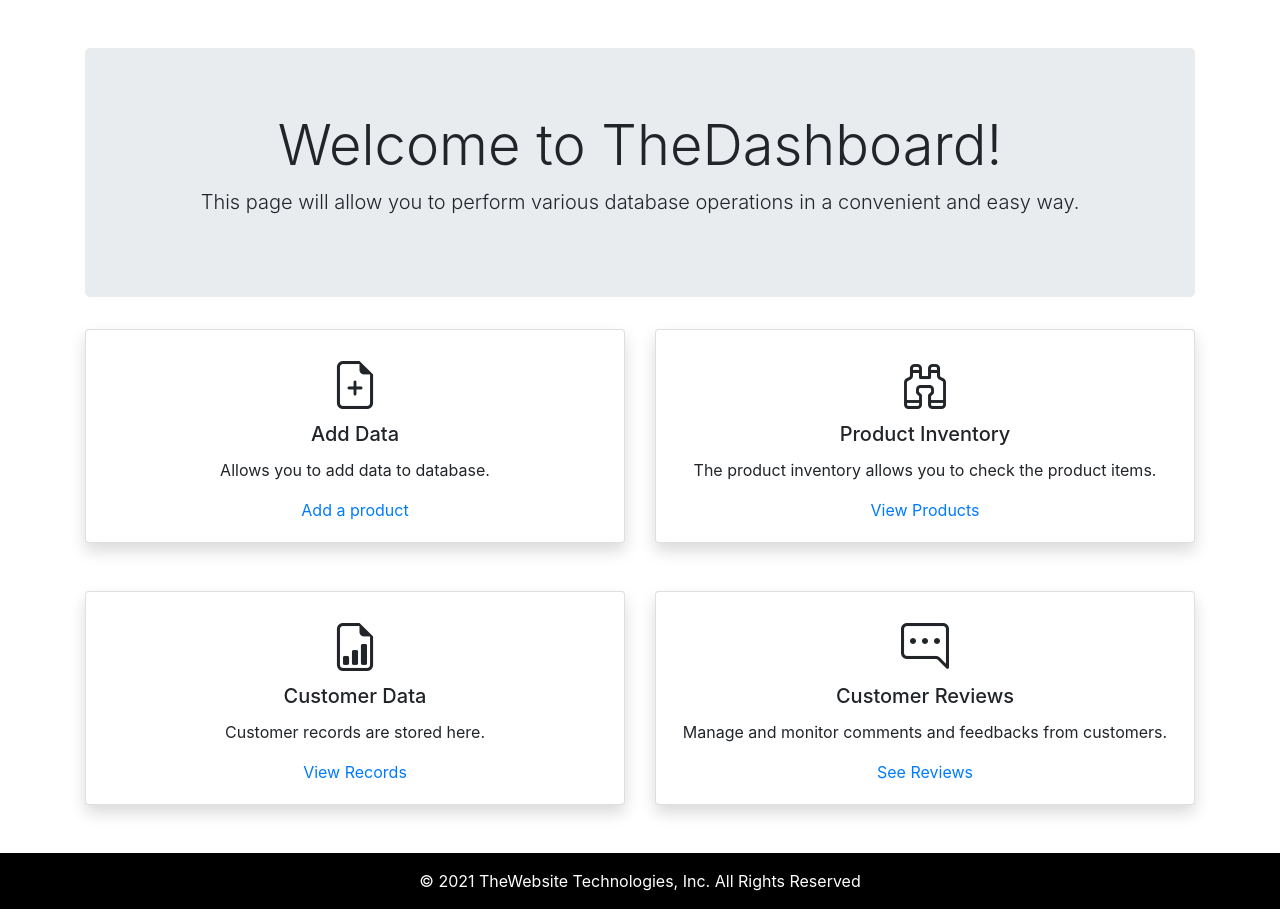
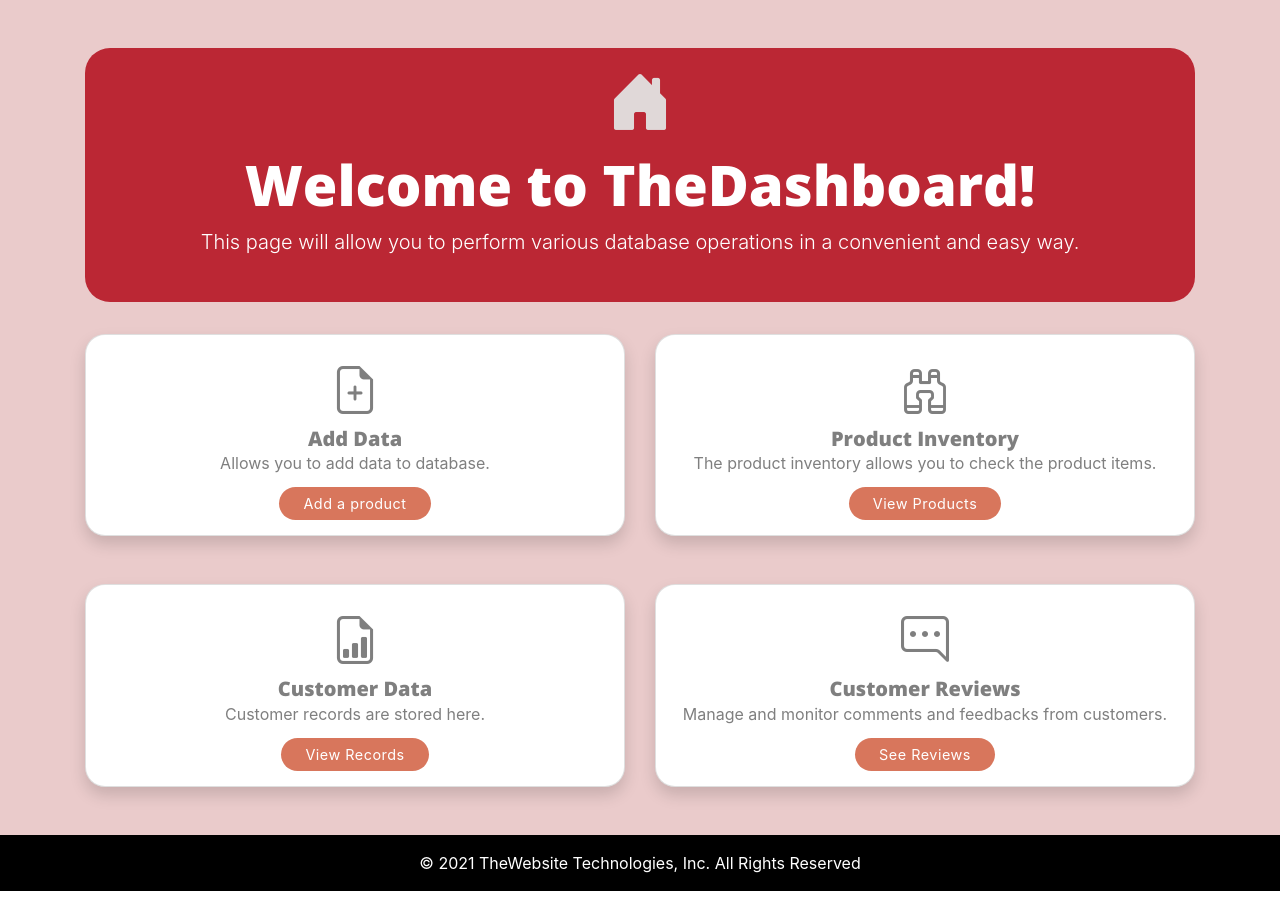
Before and after one commit to jjpormento21/TheJaJeJiJoJu, a Flask app: page /admin/dashboard in a window 1280 px wide. Shown: the part 56-965 px from the top of the page. Run offline with Flask 2, Linux system fonts and the light colour scheme; some libraries are stand-ins or nearby versions.

Commit message:
edited dashboard

```diff
--- a/static/css/admin.css
+++ b/static/css/admin.css
@@ -1,3 +1,8 @@
+/* Fonts */
+@import url('https://fonts.googleapis.com/css2?family=Open+Sans:wght@800&display=swap');
+@import url('https://fonts.googleapis.com/css2?family=Open+Sans:wght@300&display=swap');
+@import url('https://fonts.googleapis.com/css2?family=Open+Sans:wght@300;400&display=swap');
+
 #dashboard-footer{
     background-color: #000;
     padding: 1em;
@@ -5,10 +10,65 @@
     text-align: center;
 }
 
+.bg-color {
+    background-color: #EACBCB;
+}
+
+.jumbotron {
+    background-color: #BB2734;
+    border-radius: 25px;
+}
+
 .collapse-custom{
     padding: 0 1.25rem 0;
 }
 
 .dashboard-icon{
+    color: #7f7f7f;
     font-size: 3rem;
 }
+
+.center-icon {
+    color: #e0d8d8;
+    text-align: center;
+    width: 65;
+    display: block;
+    margin-top: -1.5cm;
+    font-size: 4rem;
+}
+
+.dashboard-font {
+    font-weight: 800;
+    color: #fff;
+    font-family: 'Open Sans', 'Tahoma', 'Verdana', sans-serif;
+}
+
+.dashboard-par {
+    color: #fff;
+    margin-bottom: -0.5cm;
+}
+
+.dashboard-title {
+    font-weight: 800;
+    font-family: 'Open Sans', 'Tahoma', 'Verdana', sans-serif;
+    color: #7f7f7f;
+}
+
+.dashboard-text {
+    margin-top: -0.3cm;
+    color: #7f7f7f;
+}
+
+.catalog {
+    border-radius: 20px;
+}
+
+.dashboard-btn {
+    background-color: #D8765C;
+    padding: .5rem 1.5rem;
+    border-radius: 24px;
+    color: white;
+    font-size: .9rem;
+    letter-spacing: .5px;
+    text-decoration: none;
+}
--- a/templates/admin/dashboard.html
+++ b/templates/admin/dashboard.html
@@ -5,54 +5,57 @@
 {% endblock %}
 
 {% block body %}
+<body class="bg-color">
 <div class="container">
     <div class="jumbotron mt-5">
-        <h1 class="display-4" style="text-align: center;">Welcome to TheDashboard!</h1>
-        <p class="lead" style="text-align: center;">This page will allow you to perform various database operations in a convenient and easy way.
+        <i class="bi bi-house-door-fill center-icon"></i>
+        <h1 class="display-4 text-center dashboard-font">Welcome to TheDashboard!</h1>
+        <p class="lead text-center dashboard-par">This page will allow you to perform various database operations in a convenient and easy way.
         </p>
     </div>
 
     <div class="row">
         <div class="col-md-6 mb-5">
-            <div class="card shadow text-center">
+            <div class="card shadow text-center catalog">
                 <div class="card-body">
                     <i class="bi bi-file-earmark-plus dashboard-icon"></i>
-                    <h5 class="card-title">Add Data</h5>
-                    <p class="card-text">Allows you to add data to database.</p>
-                    <a href="/admin/add_data" class="card-link" role="link">Add a product</a>
+                    <h5 class="card-title dashboard-title">Add Data</h5>
+                    <p class="card-text dashboard-text">Allows you to add data to database.</p>
+                    <a href="/admin/add_data" class="card-link dashboard-btn" role="link">Add a product</a>
                 </div>
             </div>
         </div>
         <div class="col-md-6 mb-5">
-            <div class="card shadow text-center">
+            <div class="card shadow text-center catalog">
                 <div class="card-body">
                     <i class="bi bi-binoculars dashboard-icon"></i>
-                    <h5 class="card-title">Product Inventory</h5>
-                    <p class="card-text">The product inventory allows you to check the product items.</p>
-                    <a href="/admin/view/products" class="card-link" role="link">View Products</a>
+                    <h5 class="card-title dashboard-title">Product Inventory</h5>
+                    <p class="card-text dashboard-text">The product inventory allows you to check the product items.</p>
+                    <a href="/admin/view/products" class="card-link dashboard-btn" role="link">View Products</a>
                 </div>
             </div>
         </div>
         <div class="col-md-6 mb-5">
-            <div class="card shadow text-center">
+            <div class="card shadow text-center catalog">
                 <div class="card-body">
                     <i class="bi bi-file-earmark-bar-graph dashboard-icon"></i>
-                    <h5 class="card-title">Customer Data</h5>
-                    <p class="card-text">Customer records are stored here.</p>
-                    <a href="/admin/view/records" class="card-link" role="link">View Records</a>
+                    <h5 class="card-title dashboard-title">Customer Data</h5>
+                    <p class="card-text dashboard-text">Customer records are stored here.</p>
+                    <a href="/admin/view/records" class="card-link dashboard-btn" role="link">View Records</a>
                 </div>
             </div>
         </div>
         <div class="col-md-6 mb-5">
-            <div class="card shadow text-center">
+            <div class="card shadow text-center catalog">
                 <div class="card-body">
                     <i class="bi bi-chat-right-dots dashboard-icon"></i>
-                    <h5 class="card-title">Customer Reviews</h5>
-                    <p class="card-text">Manage and monitor comments and feedbacks from customers.</p>
-                    <a href="/admin/view/records" class="card-link" role="link">See Reviews</a>
+                    <h5 class="card-title dashboard-title">Customer Reviews</h5>
+                    <p class="card-text dashboard-text">Manage and monitor comments and feedbacks from customers.</p>
+                    <a href="/admin/view/records" class="card-link dashboard-btn" role="link">See Reviews</a>
                 </div>
             </div>
         </div>
     </div>
 </div>
+</body>
 {% endblock %}
```
